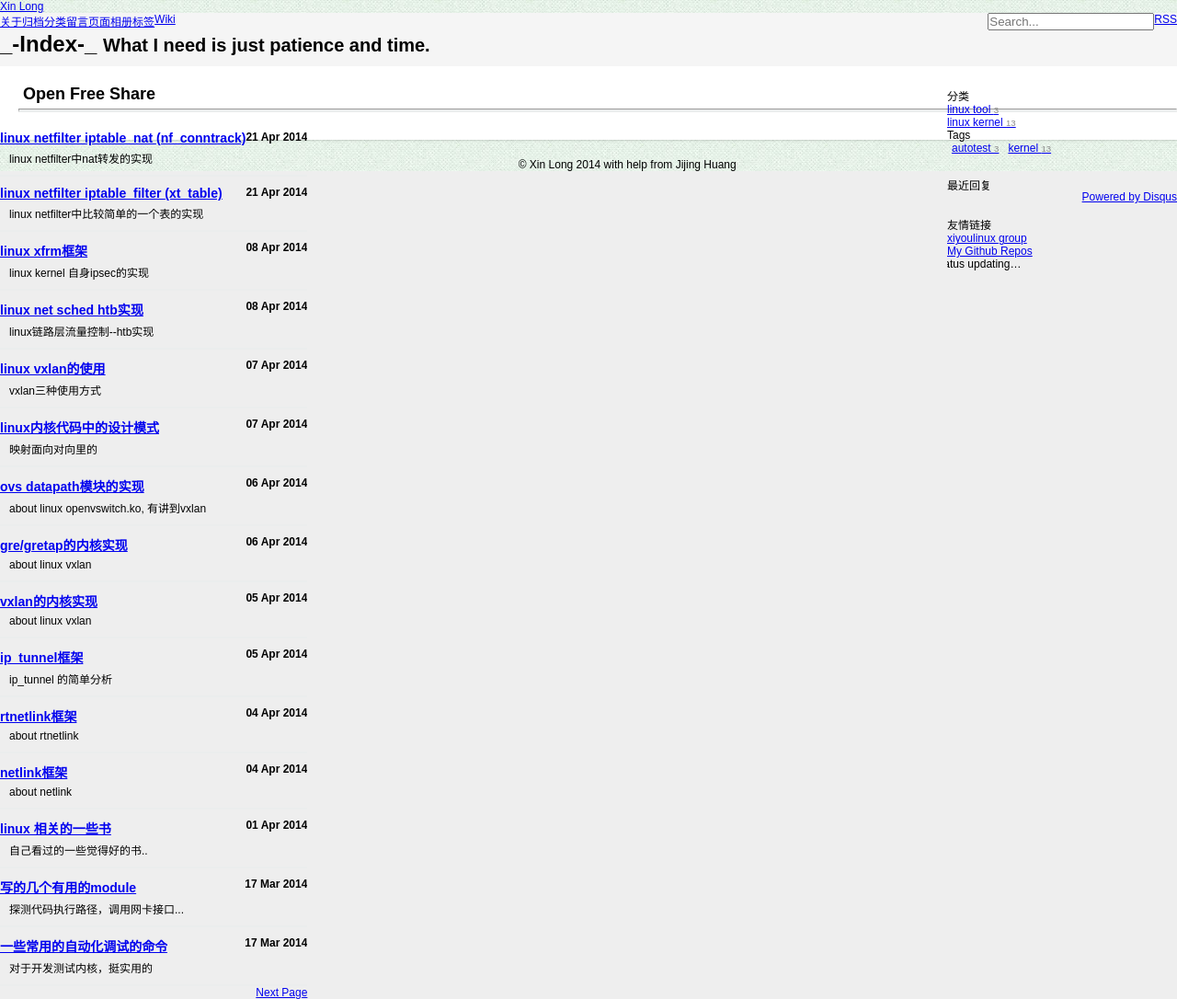
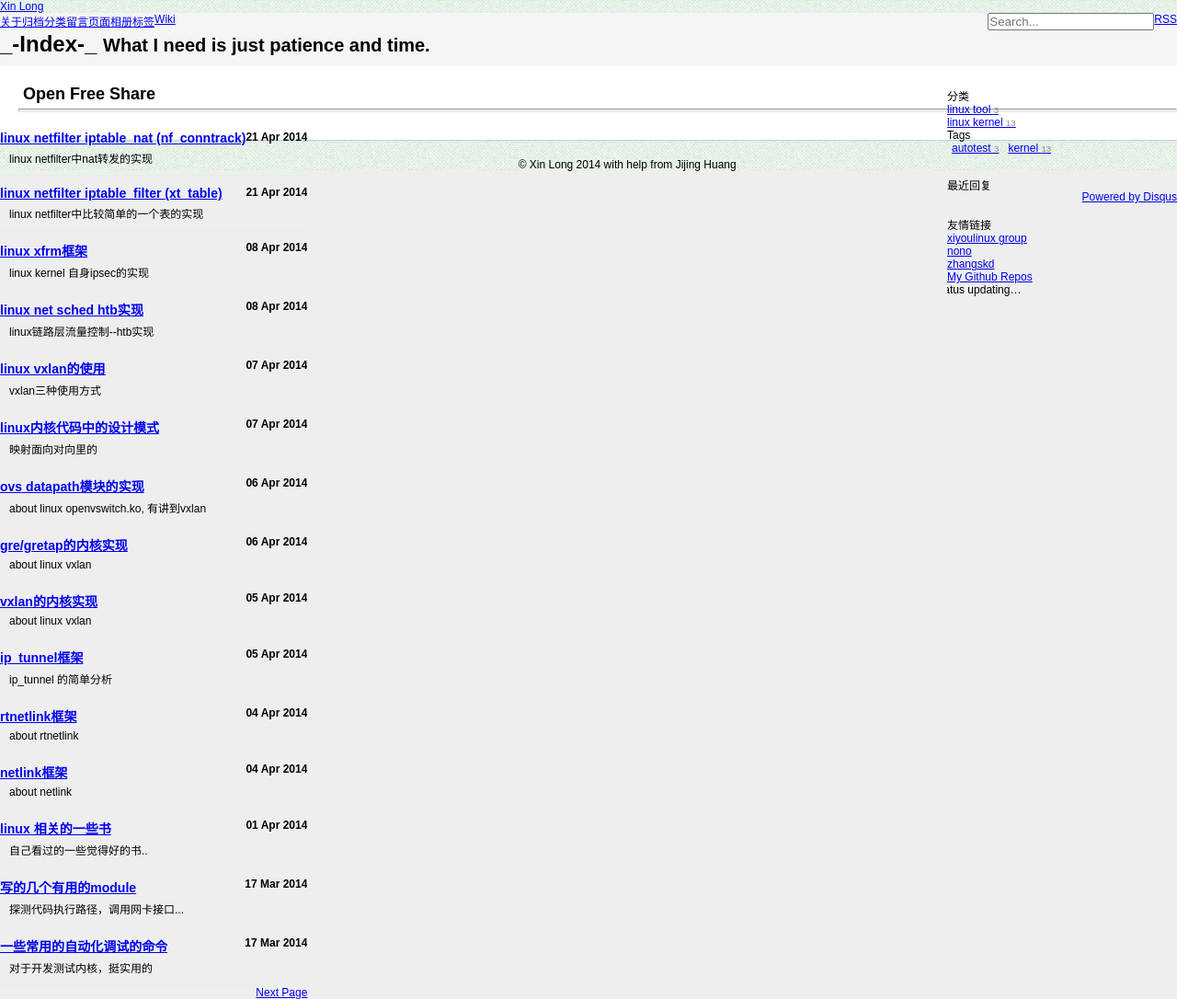
Before and after one commit to fengpsky/lxin.github.io, a Jekyll site: the page built from index.html, in a window 1280 px wide. Shown: the whole page at 92% size. Built offline with Jekyll 4.4.1, drawn with Linux system fonts in a browser that asks for light colours; the list of posts is cut into pages by our own code; comment, search, counter and statistics services are not loaded.

Commit message:
some change

```diff
--- a/index.html
+++ b/index.html
@@ -7,6 +7,12 @@ links:
   - url: "http://xiyoulinux.org"
     name: "xiyoulinux group"
     title: "xiyoulinux group"
+  - url: "http://blog.csdn.net/dog250"
+    name: "nono"
+    title: "nono"
+  - url: "http://blog.csdn.net/zhangskd/article/category/873810"
+    name: "zhangskd"
+    title: "zhangskd"
 ---
 {% include JB/setup %}
 
```
